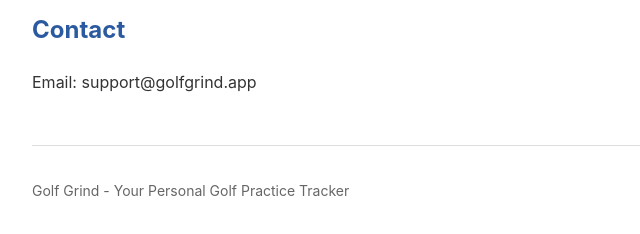
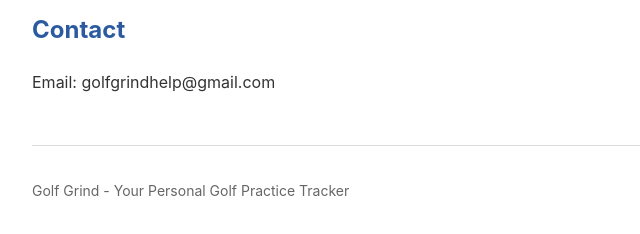
Before and after one commit to lalnuo/golf-grind-privacy, a plain HTML site: page index.html in a window 1280 px wide. Shown: the part 512-746 px from the top of the page, 208-848 px from the left. Drawn offline with Linux system fonts and the light colour scheme.

Commit message:
Update email to golfgrindhelp@gmail.com

```diff
--- a/index.html
+++ b/index.html
@@ -43,7 +43,7 @@
     <p>We do not share any data with third parties.</p>
 
     <h2>Contact</h2>
-    <p>Email: support@golfgrind.app</p>
+    <p>Email: golfgrindhelp@gmail.com</p>
 
     <footer style="margin-top: 50px; padding-top: 20px; border-top: 1px solid #ddd; font-size: 14px; color: #666;">
         <p>Golf Grind - Your Personal Golf Practice Tracker</p>
```
